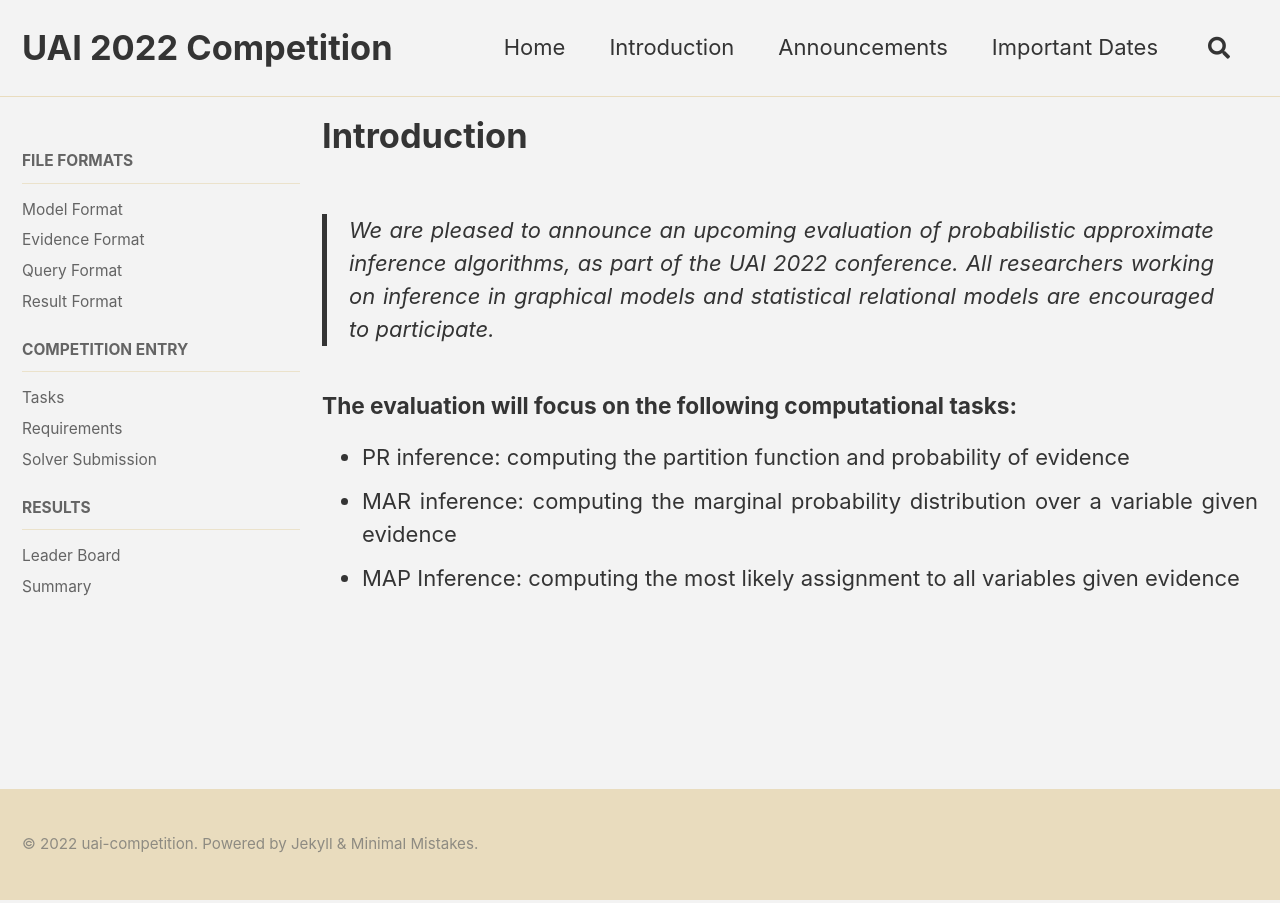
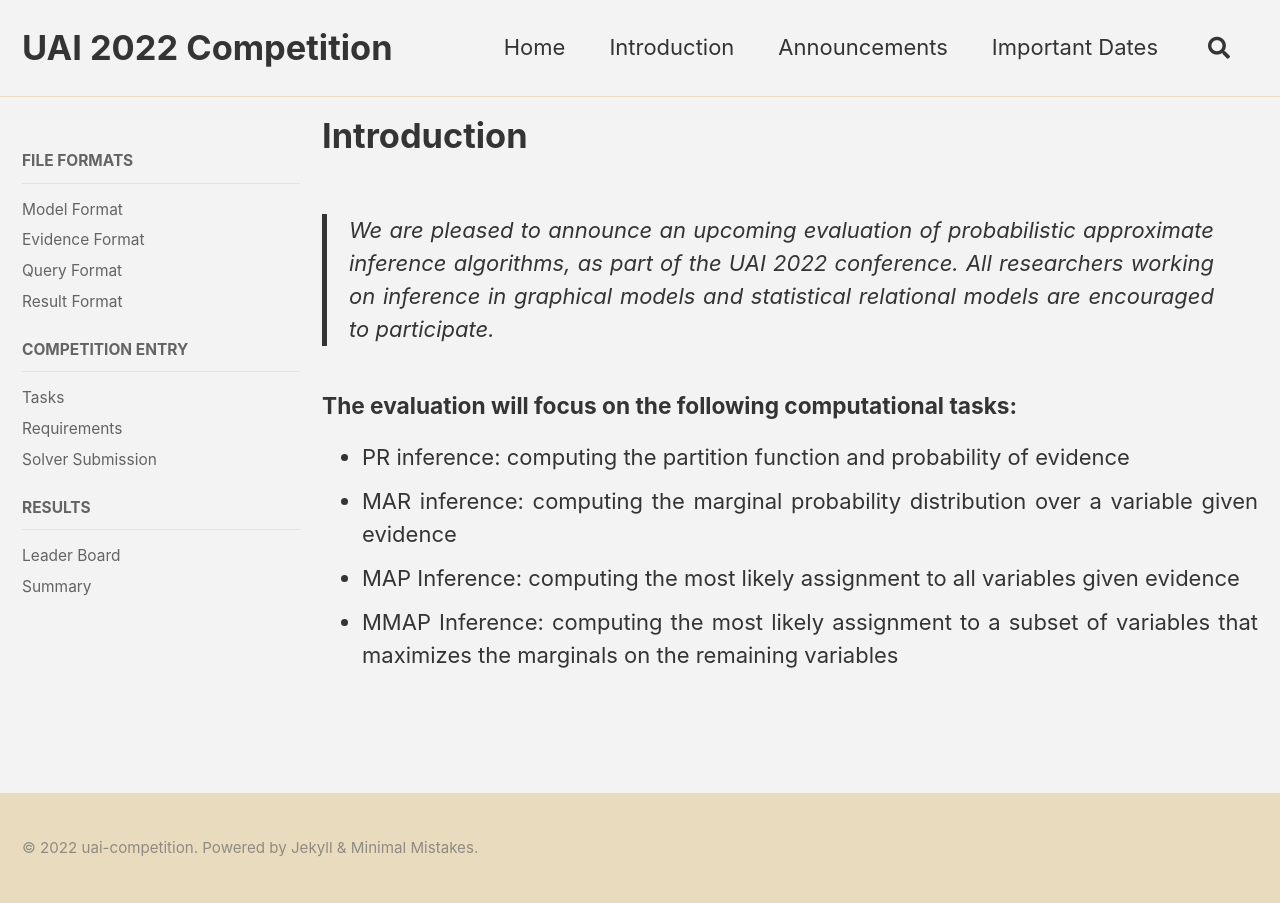
Before and after one commit to vibhavg1/uai-competition-dev, a Jekyll site: the page built from _pages/root/information/introduction.md, in a window 1280 px wide. Built offline with Jekyll 4.4.1, drawn with Linux system fonts in a browser that asks for light colours; cached includes are drawn as plain includes.

Commit message:
Update introduction.md to include MMAP

```diff
--- a/_pages/root/information/introduction.md
+++ b/_pages/root/information/introduction.md
@@ -13,3 +13,5 @@ computing the partition function and probability of evidence
 computing the marginal probability distribution over a variable given evidence
 * MAP Inference:
 computing the most likely assignment to all variables given evidence
+* MMAP Inference:
+computing the most likely assignment to a subset of variables that maximizes the marginals on the remaining variables
```
